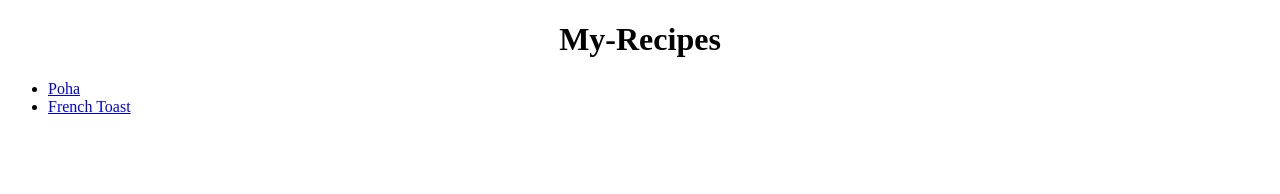
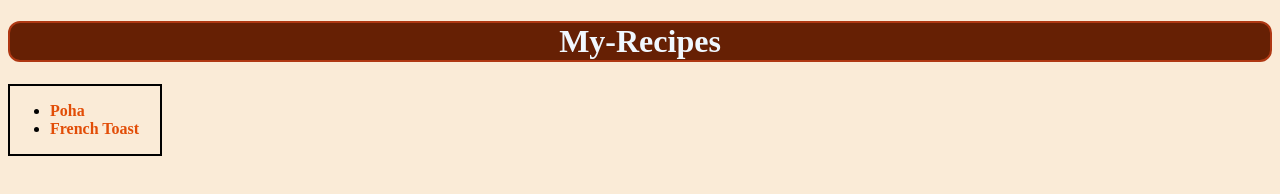
Before and after one commit to purvit2000/Simple-recipes, a plain HTML site: page index.html in a window 1280 px wide. Drawn offline with Linux system fonts and the light colour scheme.

Commit message:
Simple css added

```diff
--- /dev/null
+++ b/index.css
@@ -0,0 +1,43 @@
+ h1{
+    text-align: center;
+    border: 2px solid rgb(175, 56, 19);
+    border-radius: 12px;
+    background: rgb(102, 32, 4);
+    color: aliceblue;
+}
+body{
+    background-color: antiquewhite;
+}
+
+.container{
+    border: 2px solid;
+    width: 150px;
+    text-align: justify;
+}
+
+a{
+    text-decoration: none;
+    font-weight: bold;
+    color: rgb(226, 77, 7);
+}
+
+a:hover{
+    color: rgb(5, 0, 0);
+}
+
+a:visited{
+    color: green;
+}
+
+img{
+    width: 487px;
+    height: 353px;
+    display: block;
+    margin-left: auto;
+    margin-right: auto;
+}
+
+.recipe{
+    padding: 30px;
+    font-family: cursive;
+}
--- a/index.html
+++ b/index.html
@@ -5,14 +5,18 @@
     <meta http-equiv="X-UA-Compatible" content="IE=edge">
     <meta name="viewport" content="width=device-width, initial-scale=1.0">
     <title>Recipes</title>
+    <link rel="stylesheet" href="index.css">
 </head>
 <body>
-    <h1><center>My-Recipes</center></h1>
-    <ul>
-        <li><a href="/poha.html">Poha</a></li>
-        <li><a href="/frenchtoast.html">French Toast</a></li>
+    <h1>My-Recipes</h1>
+    <div class="container">
+        <ul>
+            <li><a href="./poha.html">Poha</a></li>
+            <li><a href="./frenchtoast.html">French Toast</a></li>
 
-    </ul>
+        </ul>
+
+    </div>
 
 </body>
 </html>
```
Also changed, not shown: frenchtoast.html (+6 -2 lines), poha.html (+6 -2 lines).
